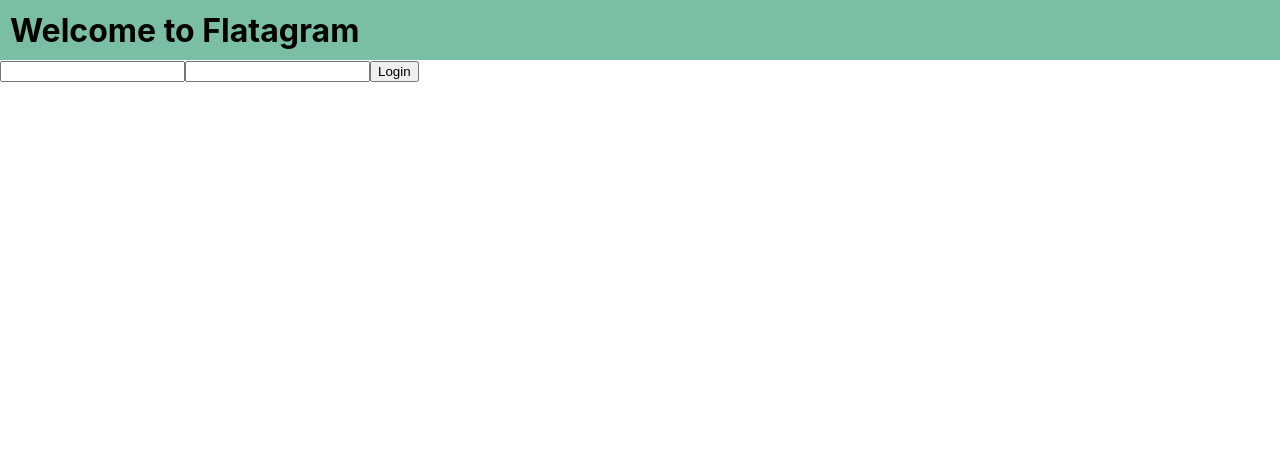
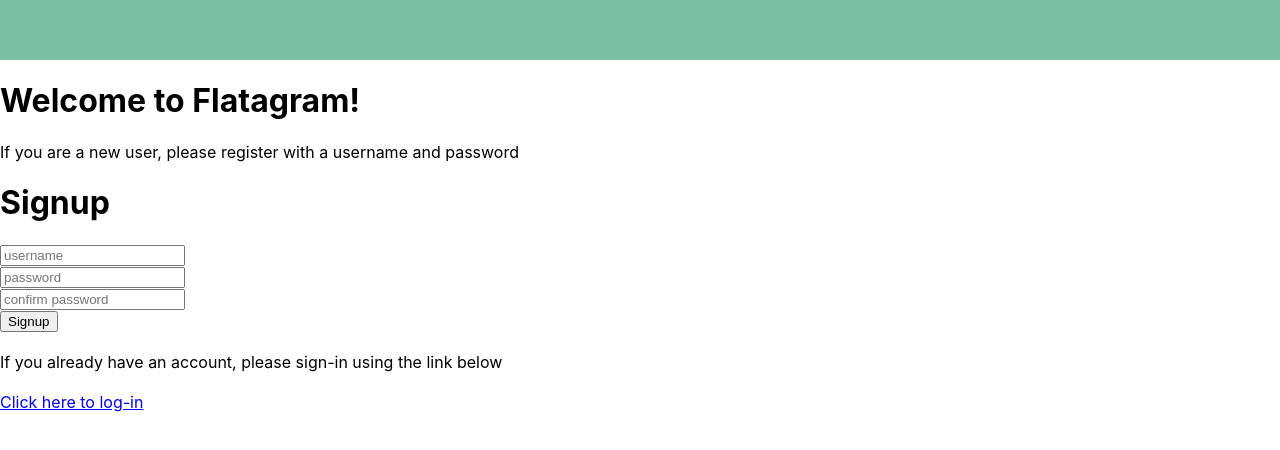
Before and after one commit to mmtz2108/phase-4-project, a React (Create React App) app in the folder client/: page / in a window 1280 px wide. Shown: the top 450 px of the page. Built offline with nearby package versions, Linux system fonts and the light colour scheme; no server answers.

Commit message:
added a landing page for signup & login

```diff
--- a/client/src/components/App.js
+++ b/client/src/components/App.js
@@ -6,6 +6,7 @@ import NavBar from './NavBar';
 import MainFeed from './post/MainFeed';
 import CreatePost from './post/CreatePost';
 import Signup from './pages/Signup';
+import LandingPage from './LandingPage';
 
 
 
@@ -50,9 +51,10 @@ const navigate = useNavigate()
         </nav>
       }
       <Routes>
+          <Route path="/" element={<LandingPage />} />
           <Route path="/create_posts" element={<CreatePost/>} />
           <Route path="/signup" element={<Signup />} />
-          <Route exact path="/" element={<LoginPage setUser={setUser}/>} />
+          <Route exact path="/Login" element={<LoginPage setUser={setUser}/>} />
           <Route path="/MainFeed" element={<MainFeed  user={user}/>} />
           <Route path="*" element={<ErrorPage/>} />
 
--- /dev/null
+++ b/client/src/components/LandingPage.js
@@ -0,0 +1,29 @@
+import React from 'react'
+import Signup from './pages/Signup'
+import LoginPage from './pages/LoginPage'
+import {Link} from 'react-router-dom'
+
+function LandingPage() {
+
+
+  return (
+  <div className="LandingPage">
+    <div className='informationInLandingPageBox'>
+      <h1>Welcome to Flatagram!</h1>
+
+      <div>If you are a new user, please register with a username and password</div>
+
+      {/* <h1>Signup</h1> */}
+      <Signup />
+
+      <br></br>
+      <div>If you already have an account, please sign-in using the link  below</div>
+      <br></br>
+      <Link to={'/login'}>Click here to log-in</Link>
+      {/* this links you to the loginpage because of the route ^  */}
+    </div>
+  </div>
+  )
+}
+
+export default LandingPage
--- a/client/src/components/NavBar.js
+++ b/client/src/components/NavBar.js
@@ -21,7 +21,7 @@ const navigate = useNavigate()
 
     return (
         <div className="navbar">
-            <h1 id="title">Welcome to Flatagram</h1>
+            {/* <h1 id="title">Welcome to Flatagram</h1> */}
         </div>
 
     )
--- a/client/src/components/pages/LoginPage.js
+++ b/client/src/components/pages/LoginPage.js
@@ -31,6 +31,8 @@ function LoginPage({ setUser }) {
 
 
   return (
+    <div>
+      <h1>Login here</h1>
     <form onSubmit={handleSubmit}>
       <input
         type="text"
@@ -44,6 +46,7 @@ function LoginPage({ setUser }) {
       />
       <button type="submit">Login</button>
     </form>
+    </div>
   );
 }
 
--- a/client/src/components/pages/Signup.js
+++ b/client/src/components/pages/Signup.js
@@ -20,7 +20,7 @@ const Signup = () => {
         }).then(resp => resp.json())
         .then(user => {
             if(user.id){
-                navigate('/')
+                navigate('/login')
             }
         })
 
@@ -32,7 +32,7 @@ const Signup = () => {
     <form onSubmit={handleSubmit}>
     <input type="text" placeholder="username" value={username} onChange={(e) => setUsername(e.target.value)} />    <br />
     <input type="password" placeholder="password" value={password} onChange={(e) => setPassword(e.target.value)} />     <br />
-    <input type="password" placeholder="password" value={password_confirmation} onChange={(e) => setPasswordConfirmation(e.target.value)} />     <br />
+    <input type="password" placeholder="confirm password" value={password_confirmation} onChange={(e) => setPasswordConfirmation(e.target.value)} />     <br />
     <button>Signup</button>
 
     </form>
```
Also changed, not shown: 2 other files (tests, documents, lock files or other folders).
